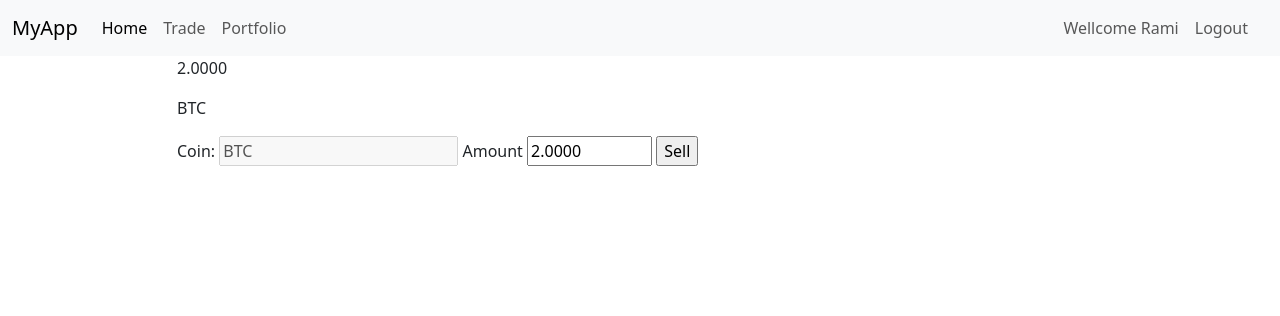
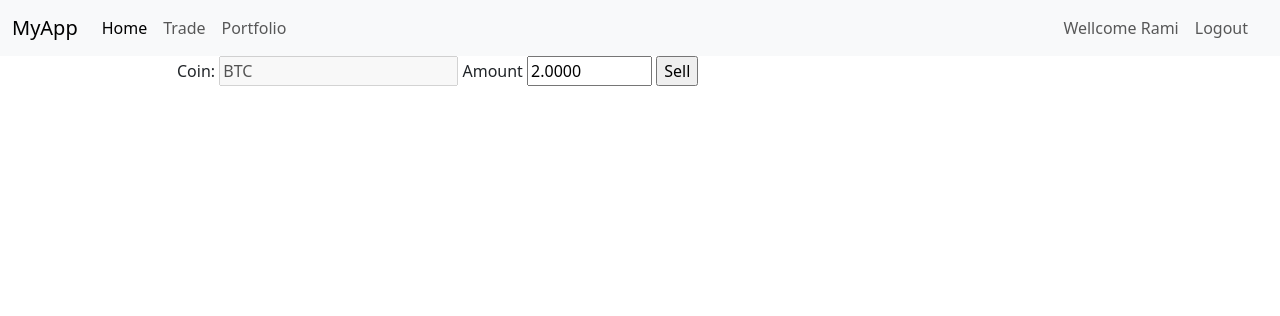
Before and after one commit to ramiqayya/final2, a Django app: page /sell/BTC in a window 1280 px wide. Shown: the top 316 px of the page. Run offline with Django 4.2, Linux system fonts and the light colour scheme; a user stored in the database is signed in; data comes from the database, SQL or seed files in the repository; both versions use the stored data as it was after the commit.

Commit message:
modify index styles using javascript

```diff
--- a/finalP/myapp/static/myapp/app.js
+++ b/finalP/myapp/static/myapp/app.js
@@ -1,4 +1,30 @@
 document.addEventListener("DOMContentLoaded", function () {
+
+    // Select all cells containing percentage changes
+    const cells = document.querySelectorAll('td:nth-child(4), td:nth-child(5), td:nth-child(6)');
+
+    // Loop through the cells and format them accordingly
+    cells.forEach(cell => {
+        const value = parseFloat(cell.textContent);
+
+        // If the value is negative, remove the negative sign and color it red
+        if (value < 0) {
+            cell.style.color = 'red';
+            cell.textContent = `${-value}%`;
+        }
+        // If the value is positive, color it green
+        else if (value > 0) {
+            cell.style.color = 'green';
+            cell.textContent = `${value}%`;
+        }
+        // If the value is zero, color it gray
+        else {
+            cell.style.color = 'gray';
+            cell.textContent = '0%';
+        }
+    });
+
+
 
     const results = document.querySelector(".results")
     const amount = document.querySelector("#amount")
--- a/finalP/myapp/templates/myapp/index.html
+++ b/finalP/myapp/templates/myapp/index.html
@@ -1,11 +1,11 @@
 {%extends 'myapp/layout.html'%}
 {% load humanize %}
 {%block body%}
-<h1>Willkommen</h1>
 
-<p>Data: <strong>{{all}}</strong></p>
 
-<table class="table">
+
+
+<table class="table mt-3">
     <thead>
         <tr>
             <th scope="col">#</th>
--- a/finalP/myapp/templates/myapp/sell.html
+++ b/finalP/myapp/templates/myapp/sell.html
@@ -2,8 +2,7 @@
 
 {%block body%}
 
-<p>{{coins.amount}}</p>
-<p>{{coins.wallet.symbol}}</p>
+
 
 <form action="{% url 'sell' coins.wallet.symbol %}" method="POST">
     {%csrf_token%}
--- a/finalP/myapp/views.py
+++ b/finalP/myapp/views.py
@@ -294,8 +294,6 @@ def sell(request, symbol):
 
         current.amount = current.amount - Decimal(amount)
         current.save()
-        print(current.amount)
-        print(f'amount ej {amount} and symbol ej {symbol}')
 
     return render(request, 'myapp/sell.html',
                   {"coins": coins}
```
Also changed, not shown: finalP/db.sqlite3.
